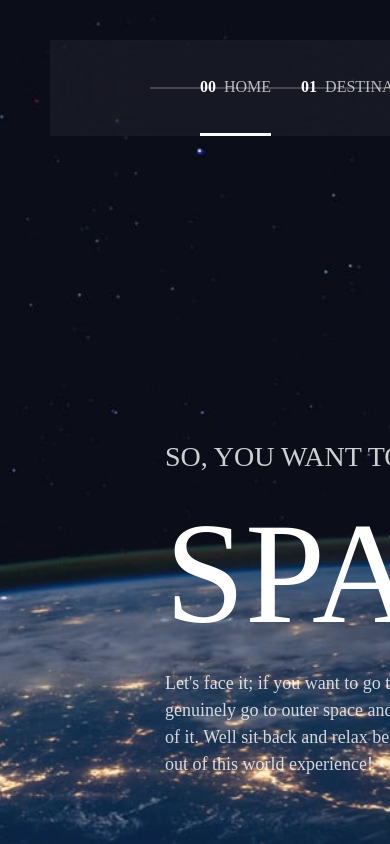
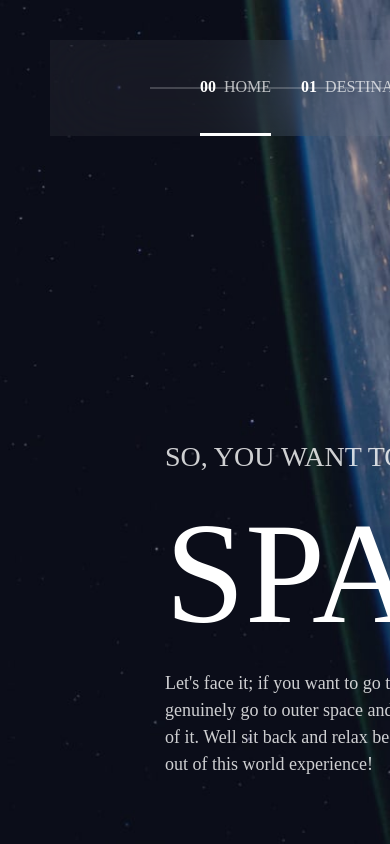
Before and after one commit to IvayloTashev/space-tourism, a React (Vite) app in the folder client/: page / in a window 390 px wide. Shown: the top 844 px of the page. Built offline with nearby package versions, Linux system fonts and the light colour scheme.

Commit message:
Add media queries for full hd

```diff
--- a/client/src/components/Home/Home.jsx
+++ b/client/src/components/Home/Home.jsx
@@ -6,9 +6,7 @@ const Home = () => {
   return (
     <div
       className="bg-no-repeat h-screen bg-cover bg-center
-        bg-[url('/assets/home/background-home-mobile.jpg')]
-        sm:bg-[url('/assets/home/background-home-tablet.jpg')]
-        xl:bg-[url('/assets/home/background-home-desktop.jpg')]"
+        bg-[url('/assets/home/background-home-desktop.jpg')]"
     >
       <Nav />
       <HomeHero />
--- a/client/src/components/Home/HomeHero.jsx
+++ b/client/src/components/Home/HomeHero.jsx
@@ -13,7 +13,7 @@ const HomeHero = () => {
           and relax because we'll give you a truly out of this world experience!
         </p>
       </div>
-      <div className="flex justify-end basis-1/2 ">
+      <div className="flex justify-end basis-1/2 2xl:justify-center">
         <div className="hover:text-black/50">
         <div className="relative group">
           <div className="absolute inset-0 flex items-center justify-center">
--- a/client/src/components/Nav.jsx
+++ b/client/src/components/Nav.jsx
@@ -13,8 +13,8 @@ const Nav = () => {
             <img src={logo} alt="Logo" />
           </Link>
         </div>
-        <div className="bg-white/20 block h-[2px] w-[650px] absolute left-[150px] z-2"></div>
-        <ul className="flex items-center gap-[30px] h-full backdrop-blur-2xl pr-[50px] pl-[150px] bg-white/5">
+        <div className="bg-white/20 block h-[2px] w-[650px] absolute left-[150px] z-2 2xl:w-[1000px]"></div>
+        <ul className="flex items-center gap-[30px] h-full backdrop-blur-2xl pr-[50px] pl-[150px] bg-white/5 2xl:gap-[50px] 2xl:pr-[150px]">
           {Object.values(navMenuData).map((item, index) => {
             const isActive =
               location.pathname === `/${item.title.toLowerCase()}` ||
```
